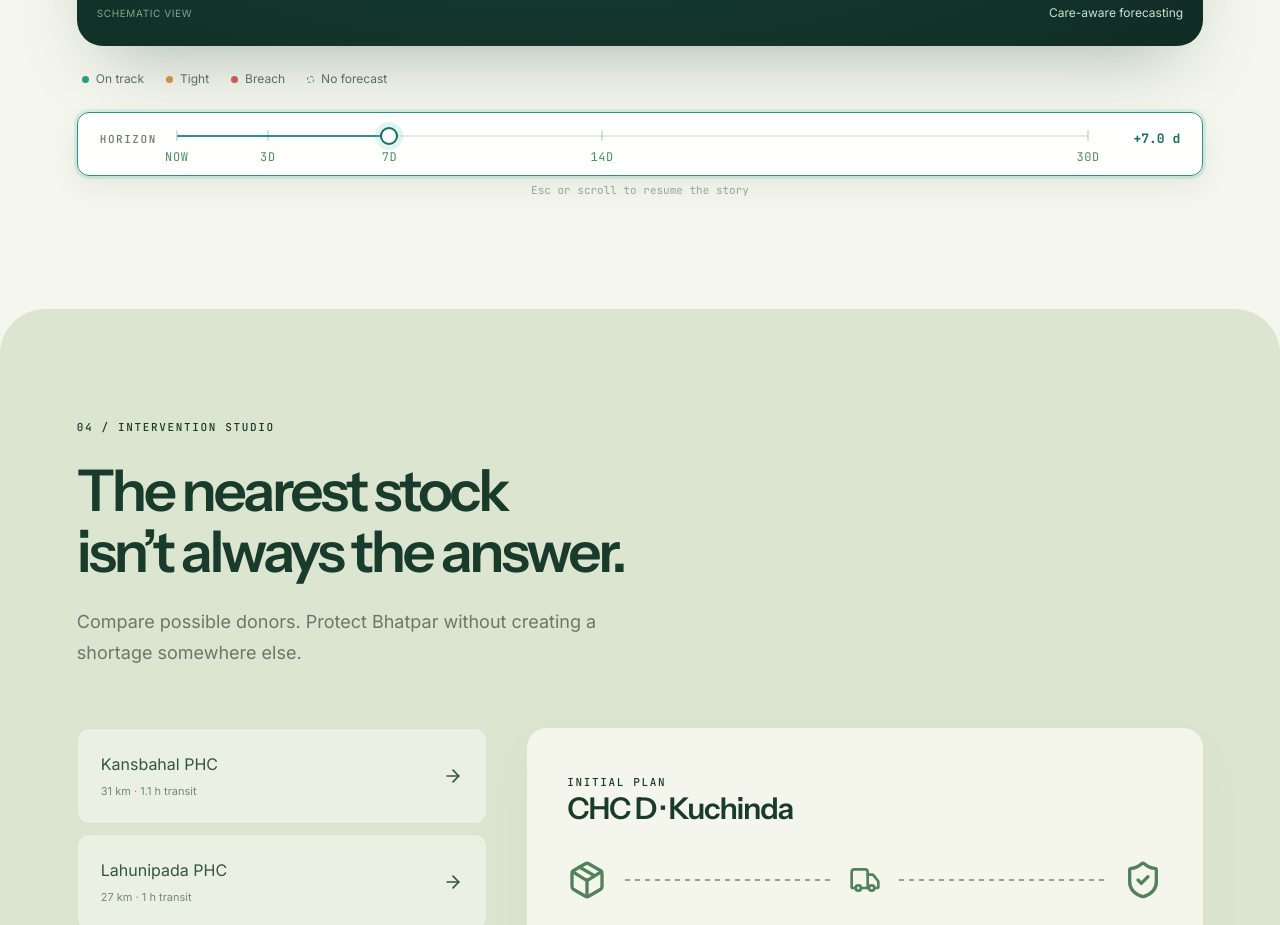
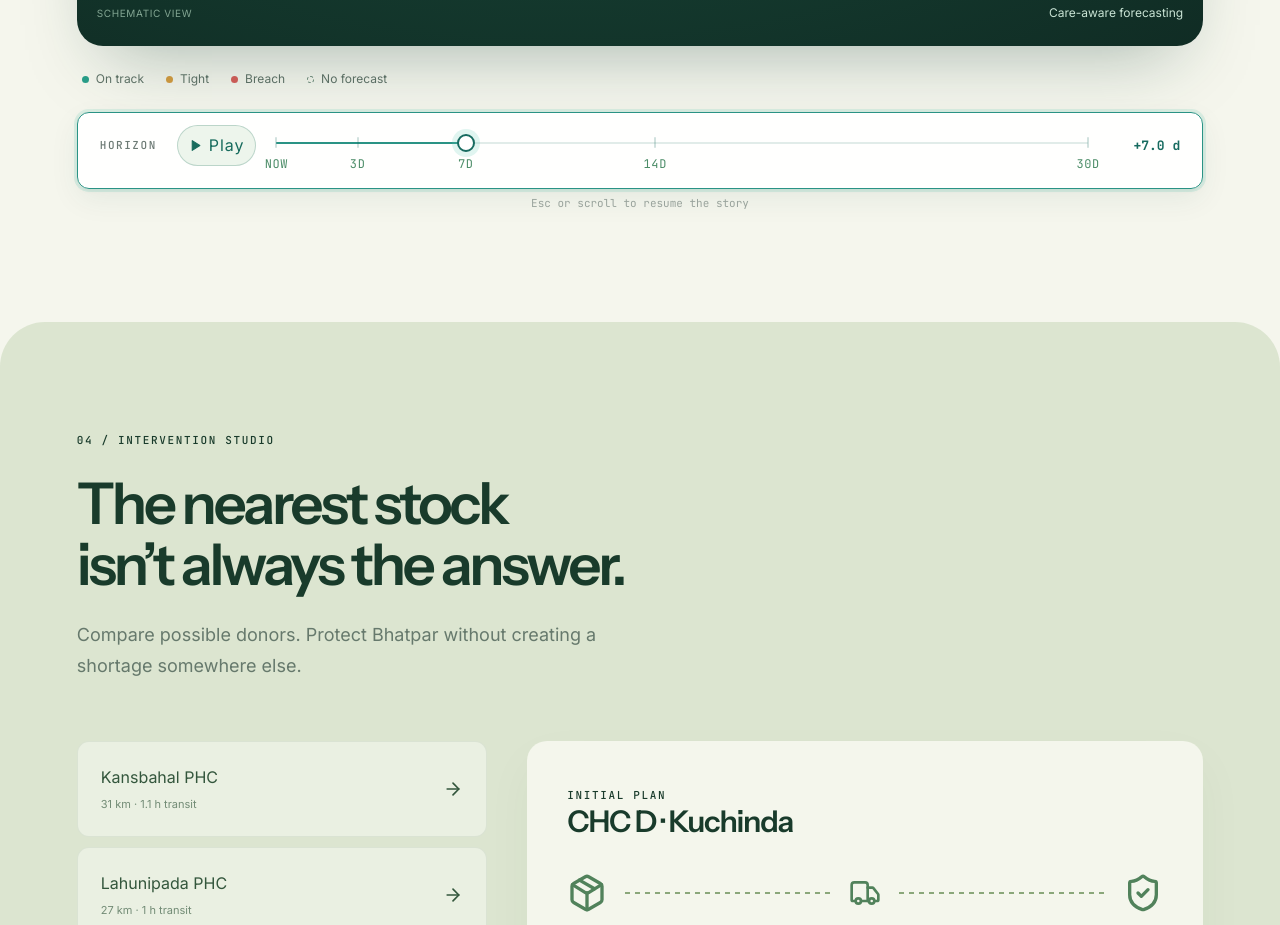
Before and after one commit to Rex123-hash/Havengrid, a React (Vite) app: page / in a window 1280 px wide. Shown: the part 4940-5865 px from the top of the page. Built offline with nearby package versions, Linux system fonts and the light colour scheme.

Commit message:
Add eased horizon playback control

```diff
--- /dev/null
+++ b/src/components/HorizonRail/HorizonPlay.module.css
@@ -0,0 +1,2 @@
+.playButton{display:inline-flex;align-items:center;justify-content:center;gap:7px;flex:none;padding:7px 11px;border:1px solid #24735f40;border-radius:999px;background:#edf5ec;color:#176b5d;font-family:var(--font-mono);font-size:10px;letter-spacing:.06em;cursor:pointer;transition:background .25s ease,box-shadow .4s ease,transform .35s ease}.playButton:hover{background:#dcecdf;box-shadow:0 0 0 4px #a8ddbf35,0 4px 12px #18544222;transform:translateY(-1px)}.playButton:focus-visible{outline:3px solid #b5914c;outline-offset:3px}.playButton[aria-pressed=true]{background:#d4ead3}
+@media(max-width:760px){.playButton{padding:7px;width:31px;height:31px}.playButton span{display:none}}
--- a/src/components/HorizonRail/HorizonRail.tsx
+++ b/src/components/HorizonRail/HorizonRail.tsx
@@ -1,5 +1,7 @@
 import { useCallback, useRef } from 'react';
+import { Pause, Play } from 'lucide-react';
 import styles from './HorizonRail.module.css';
+import playStyles from './HorizonPlay.module.css';
 
 interface Props {
   stops: number[];
@@ -15,6 +17,8 @@ interface Props {
   onScrub?: (day: number | null) => void;
   /** True while the visitor is steering rather than the scroll. */
   scrubbing?: boolean;
+  playing?: boolean;
+  onPlayToggle?: () => void;
 }
 
 /**
@@ -28,7 +32,7 @@ interface Props {
  * because the whole argument of the product is that time-to-failure is
  * something an operator should be able to interrogate, not just watch.
  */
-export function HorizonRail({ stops, day, exposed, visible, onScrub, scrubbing = false }: Props) {
+export function HorizonRail({ stops, day, exposed, visible, onScrub, scrubbing = false, playing = false, onPlayToggle }: Props) {
   const trackRef = useRef<HTMLDivElement>(null);
   const max = stops[stops.length - 1];
   const pct = (day / max) * 100;
@@ -81,6 +85,7 @@ export function HorizonRail({ stops, day, exposed, visible, onScrub, scrubbing =
     <div className={styles.rail} style={{ opacity: visible }} aria-hidden={visible < 0.4}>
       <div className={styles.box} data-scrubbing={scrubbing}>
         <span className={styles.caption}>HORIZON</span>
+        {onPlayToggle && <button type="button" className={playStyles.playButton} onClick={onPlayToggle} aria-pressed={playing} aria-label={playing ? 'Pause horizon playback' : 'Play horizon playback'}>{playing ? <Pause size={13} fill="currentColor" /> : <Play size={13} fill="currentColor" />}<span>{playing ? 'Pause' : 'Play'}</span></button>}
 
         <div
           ref={trackRef}
--- a/src/pages/LandingPage.tsx
+++ b/src/pages/LandingPage.tsx
@@ -52,6 +52,7 @@ export default function LandingPage() {
   const [drag, setDrag] = useState({ index: -1, startX: 0, startY: 0, x: 0, y: 0, rotate: 0, tilt: 0 });
   const [cohort, setCohort] = useState(0);
   const [day, setDay] = useState(7);
+  const [horizonPlaying, setHorizonPlaying] = useState(false);
   const [mapMode, setMapMode] = useState('Risk');
   const [donor, setDonor] = useState('chc-d');
   const [confirmed, setConfirmed] = useState(false);
@@ -59,6 +60,21 @@ export default function LandingPage() {
   const reducedMotion = usePrefersReducedMotion();
   const connectionProgress = useSceneProgress(connectionRef);
   const recoveryProgress = useSceneProgress(closingRef);
+  useEffect(() => {
+    if (!horizonPlaying) return;
+    const startDay = day;
+    const startedAt = performance.now();
+    let frame = 0;
+    const tick = (now: number) => {
+      const raw = Math.min(1, (now - startedAt) / 5600);
+      const eased = raw * raw * (3 - 2 * raw);
+      setDay(startDay + (30 - startDay) * eased);
+      if (raw < 1) frame = requestAnimationFrame(tick);
+      else setHorizonPlaying(false);
+    };
+    frame = requestAnimationFrame(tick);
+    return () => cancelAnimationFrame(frame);
+  }, [horizonPlaying]);
   const mapState = deriveStoryState(confirmed ? .81 : mapMode === 'Supply routes' ? .59 : .3, s, day);
   const displayedLayer = layer ?? 0;
   useEffect(() => {
@@ -110,7 +126,7 @@ export default function LandingPage() {
       <div className={styles.mapMeta}><span>SUNDARGARH, ODISHA <small>ILLUSTRATIVE DISTRICT</small></span><div className={styles.segment}>{['Risk','Supply routes','Freshness'].map(m=><button key={m} aria-pressed={mapMode===m} onClick={()=>setMapMode(m)}>{m}</button>)}</div></div>
       <div className={styles.mapFrame}><NetworkStage scenario={s} state={mapState} reducedMotion={reducedMotion}/></div>
       <div className={styles.legend}><span><i/>On track</span><span><i/>Tight</span><span><i/>Breach</span><span><i/>No forecast</span></div>
-      <HorizonRail stops={s.horizonStops} day={day} exposed={mapState.careEventsExposed} visible={1} onScrub={d=>setDay(d??7)} scrubbing/>
+      <HorizonRail stops={s.horizonStops} day={day} exposed={mapState.careEventsExposed} visible={1} onScrub={d=>{setHorizonPlaying(false);setDay(d??7)}} playing={horizonPlaying} onPlayToggle={()=>setHorizonPlaying(v=>!v)} scrubbing/>
       {mapMode==='Freshness' && <div className={styles.freshness}>{s.facilities.map(f=><span key={f.id}><b>{f.short}</b>{f.daysSinceVerified}d since verified</span>)}</div>}
     </section>
     <section id="explore-features" data-scene className={`${styles.scene} ${styles.intervention}`}>
```
